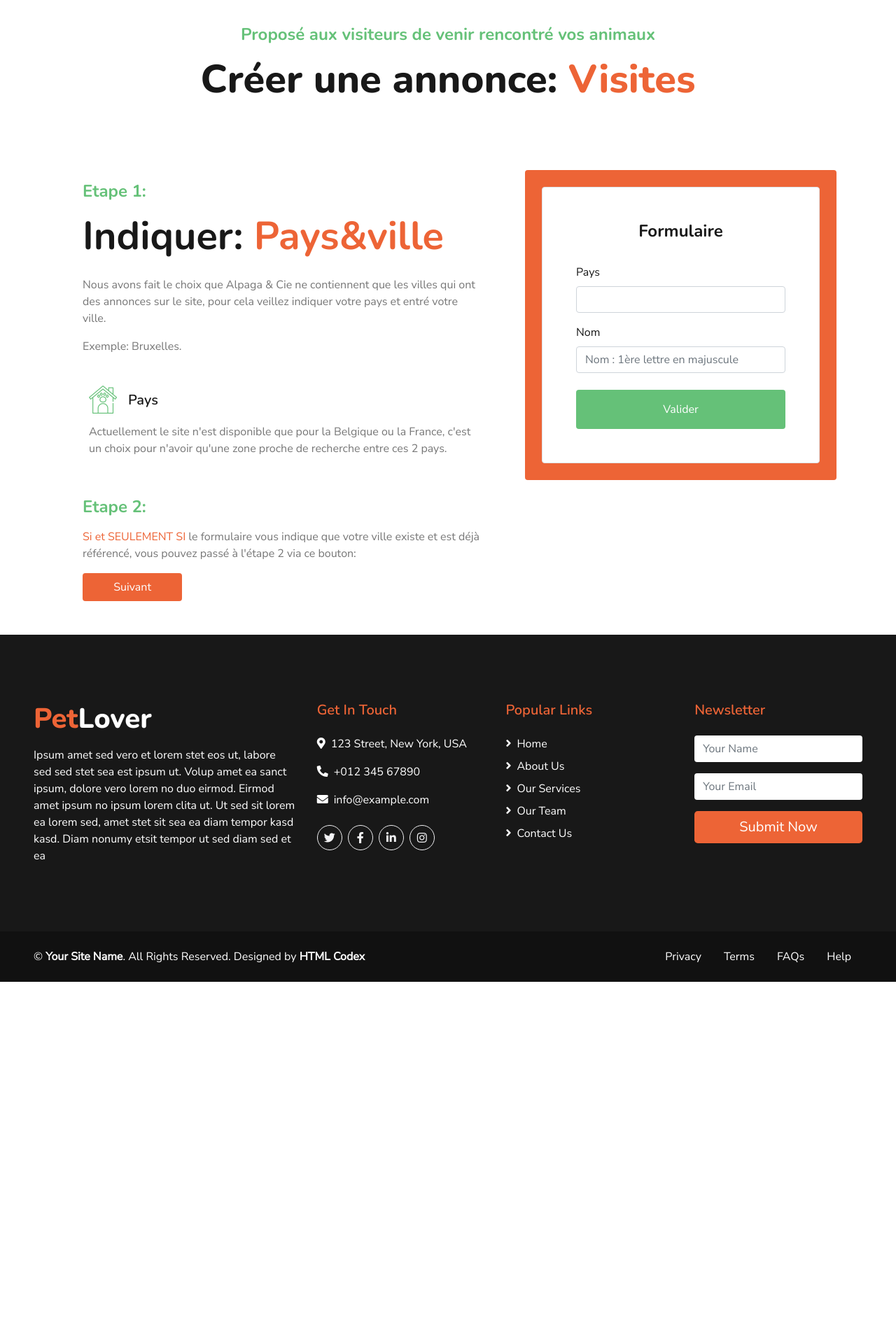
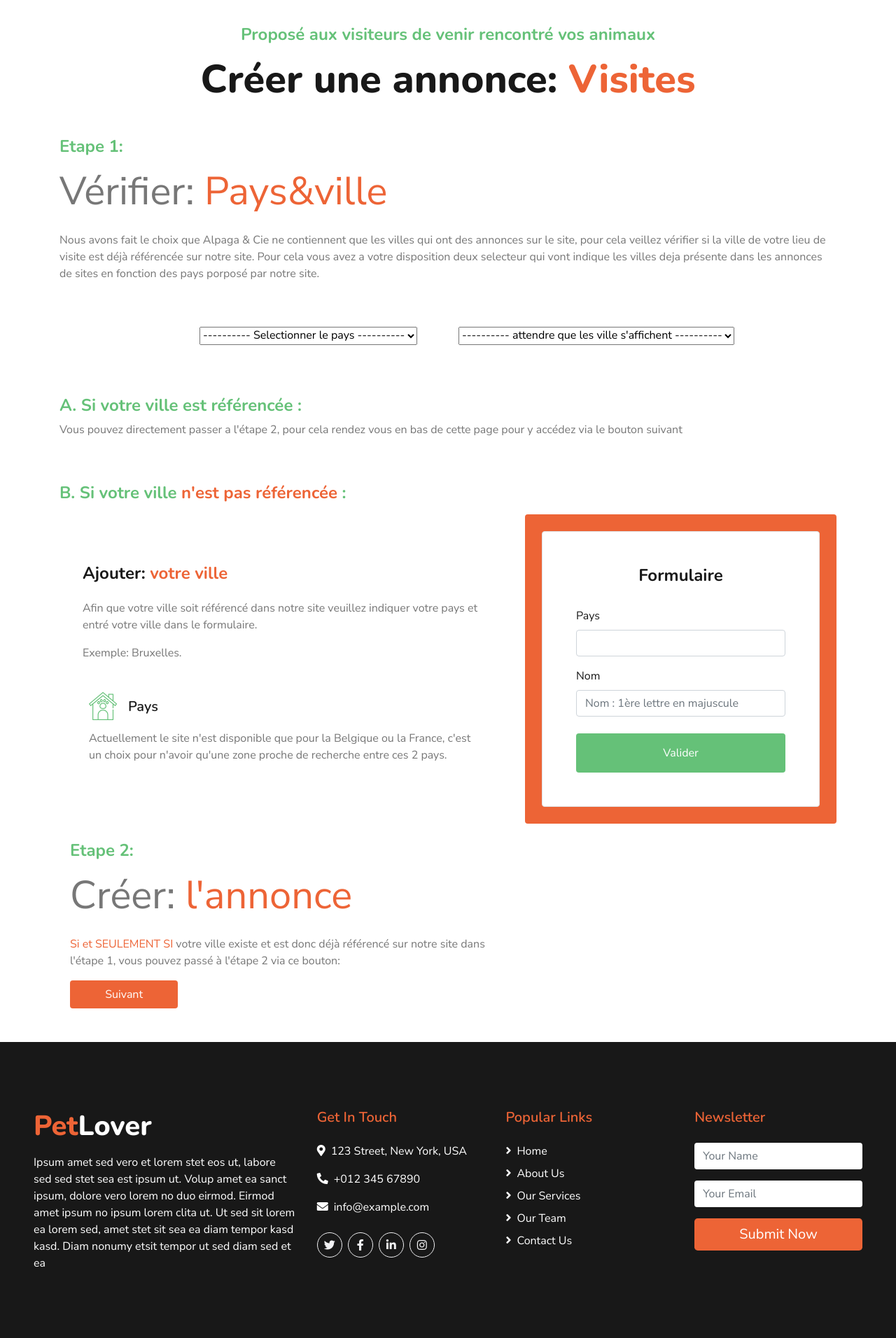
Before and after one commit to kellyByx/Projet-Symfony-Alpaga, a Symfony app: template templates/recherche_visites/formVille.html.twig in a window 1280 px wide. Shown: the part 190-2102 px from the top of the page at 70% size. Before the commit the page ends 1593 px from the top, so only its background shows below. Run offline with Twig, Linux system fonts and the light colour scheme; the template is opened without the code that fills it, so the values that code supplies are empty; form fields are guessed from the names that the template uses; some libraries are stand-ins or nearby versions.

Commit message:
new form : Standart & changements contenu

```diff
--- a/templates/article_infos/formArticleInfos.html.twig
+++ b/templates/article_infos/formArticleInfos.html.twig
@@ -5,8 +5,8 @@
  <!-- Contact Start -->
     <div class="container-fluid pt-5">
         <div class="d-flex flex-column text-center mb-5">
-            <h4 class="text-secondary mb-3">Etape 2:</h4>
-            <h1 class="display-4 m-0">Complété l'annonce: <span class="text-primary">Visites</span></h1>
+            <h4 class="text-secondary mb-3">Partager vos expériences & connaîssances</h4>
+            <h1 class="display-4 m-0">Creer un <span class="text-primary">Article</span></h1>
         </div>
 
         <div class="row justify-content-center">
--- a/templates/recherche_visites/formVille.html.twig
+++ b/templates/recherche_visites/formVille.html.twig
@@ -12,13 +12,42 @@
 </div>
     <div class="container-fluid">
         <div class="container">
+            <h4 class="text-secondary mb-3">Etape 1: </h4>
+            <p class="display-4 mb-4">Vérifier:  <span class="text-primary">Pays&ville </span></p>
+            <p>Nous avons fait le choix que Alpaga & Cie ne contiennent que les villes qui ont des annonces sur le site, pour cela veillez
+                 vérifier si la ville de votre lieu de visite est déjà référencée sur notre site. Pour cela vous avez a votre disposition
+                 deux selecteur qui vont indique les villes deja présente dans les annonces de sites en fonction des pays porposé par notre site.
+            </p>
              <br/><br/>
+            <form method="POST" action="{{ path('formVille') }}" id="form_ville">
+                <div class="booking-wrap d-flex justify-content-center align-items-center">
+                    <div class="pr-3 col-4  ">
+                        <select name="Pays" id="selectPays">
+                            <option value="">----------  Selectionner le pays  ----------</option>
+                            {% for pays in desPays %}
+                                <option value="{{ pays.id }}">{{ pays.nom }}</option>
+                            {% endfor %}
+                        </select>
+                    </div>
+                    <div class=" col-4">
+                        <select name="Ville" id="selectVille">
+                            <option value="">----------  attendre que les ville s'affichent ----------  </option>
+                            {% for ville in villes %}
+                                <option value="{{ ville.id }}">{{ ville.nom }}</option>
+                            {% endfor %}
+                        </select>
+                    </div>
+                </div>
+            </form>
+            <br/><br/><br/>
+             <h4 class="text-secondary ">A. Si votre ville est référencée : </h4>
+             <p>Vous pouvez directement passer a l'étape 2, pour cela rendez vous en bas de cette page pour y accédez via le bouton suivant</p>
+            <br/><br/>
+             <h4 class="text-secondary mb-3">B. Si votre ville <span class="text-primary">n'est pas référencée</span> : </h4>
                 <div class="row align-items-center">
-
                     <div class="col-lg-7 py-5 py-lg-0 px-3 px-lg-5">
-                    <h4 class="text-secondary mb-3">Etape 1: </h4>
-                    <h3 class="display-4 mb-4">Indiquer:  <span class="text-primary">Pays&ville </span></h3>
-                    <p>Nous avons fait le choix que Alpaga & Cie ne contiennent que les villes qui ont des annonces sur le site, pour cela veillez indiquer votre pays et entré votre ville.
+                        <h4 class="mb-4">Ajouter:  <span class="text-primary">votre ville </span></h4>
+                        <p>Afin que votre ville soit référencé dans notre site veuillez indiquer votre pays et entré votre ville dans le formulaire.
                         </p>
                         <p>  Exemple: Bruxelles. </p>
                         <div class="row">
@@ -51,16 +80,55 @@
                             </div>
                         </div>
                     </div>
-                <div class="col-lg-7 py-5 py-lg-0 px-3 px-lg-5">
+                </div>
+                <div class="col-lg-7 py-5 py-lg-0 ">
                     <h4 class="text-secondary mb-3">Etape 2: </h4>
-                <p> <span class="text-primary">Si et SEULEMENT SI</span> le formulaire vous indique que votre ville existe et est déjà référencé, vous pouvez passé à l'étape 2 via ce bouton:
+                    <p class="display-4 mb-4">Créer:  <span class="text-primary">l'annonce </span></p>
+                    <p> <span class="text-primary">Si et SEULEMENT SI</span> votre ville existe et est donc déjà référencé sur notre site dans l'étape 1, vous pouvez passé à l'étape 2 via ce bouton:</p>
                     <div class="">
                         <button class="btn btn-primary btn-block col-lg-3 border-0 py-2 "><a href='{{path ('formArticle')}}' class="text-white">Suivant</a></button>
                     </div>
                 </div>
         </div>
     </div>
-    </div>
     <!-- Booking Start -->
+    {% block javascripts %}
+    <script>
+
+    const selectPays = document.getElementById("selectPays");
+    console.log(selectPays);
+    const selectVille = document.getElementById("selectVille");
+    console.log(selectVille);
+
+    selectPays.addEventListener("change", function (event){
+        console.log('testChangementDePays');
+        axios({
+                url:'{{path ("traitement_pays_visites")}}',
+                method:'POST',
+                headers:{'Content-type': 'multipart/form-data'},
+                data: new FormData(document.getElementById("form_ville"))
+            })
+            .then(function (response){
+                console.log(response.data);
+                //remet l'option ville a 0
+                selectVille.options.length = 0;
+
+                //charge les nouvelles options
+                var options = response.data;
+                console.log(options[0].villes);
+                console.log(selectVille.options);
+                for ( index = 0; index < options[0].villes.length; index++) {
+                    option = options[0].villes[index];
+                    selectVille.options.add(new Option(option.nom, option.id));
+
+                }
+            }).catch(function(error){
+                console.log (error);
+            })
+
+    });
+
+    </script>
 
     {% endblock %}
+{% endblock %}
```
Also changed, not shown: src/Controller/RechercheVisitesController.php (+24 -13 lines), src/Form/AnnonceVisitesType.php (+16 -19 lines), templates/recherche_visites/formArticle.html.twig (+15 -9 lines). Lines whose indentation alone changed are shown as unchanged.
